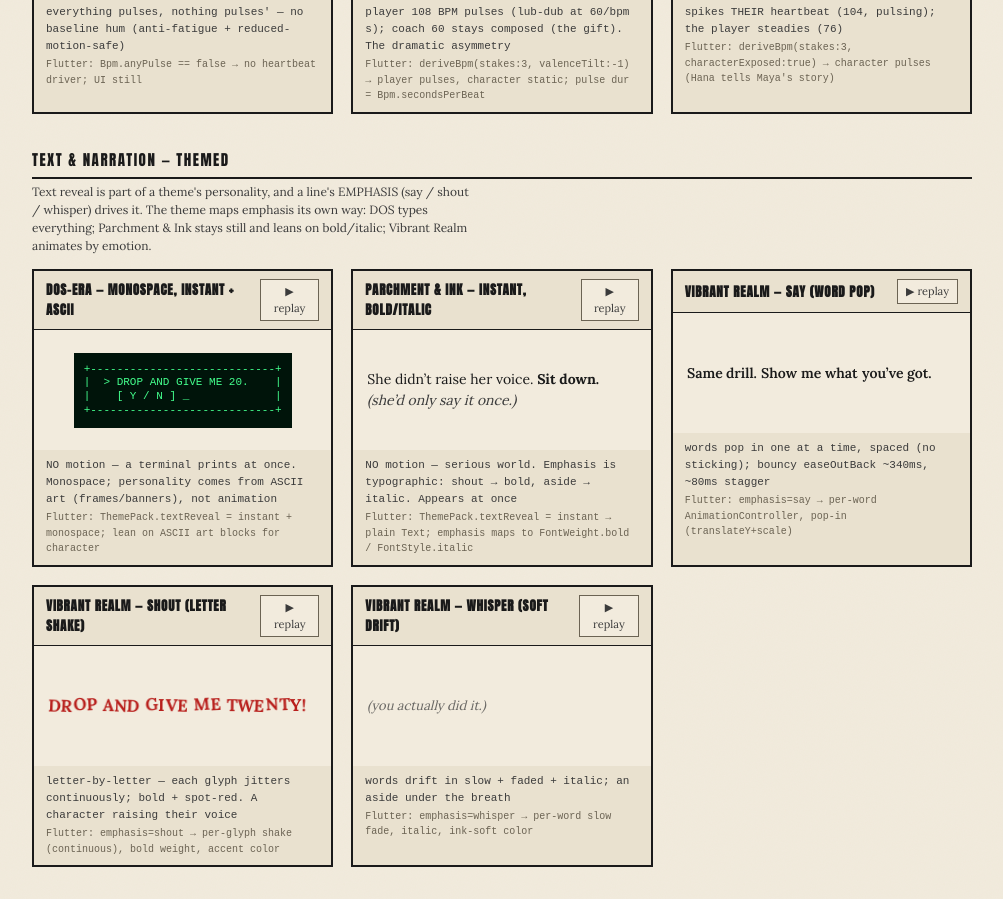
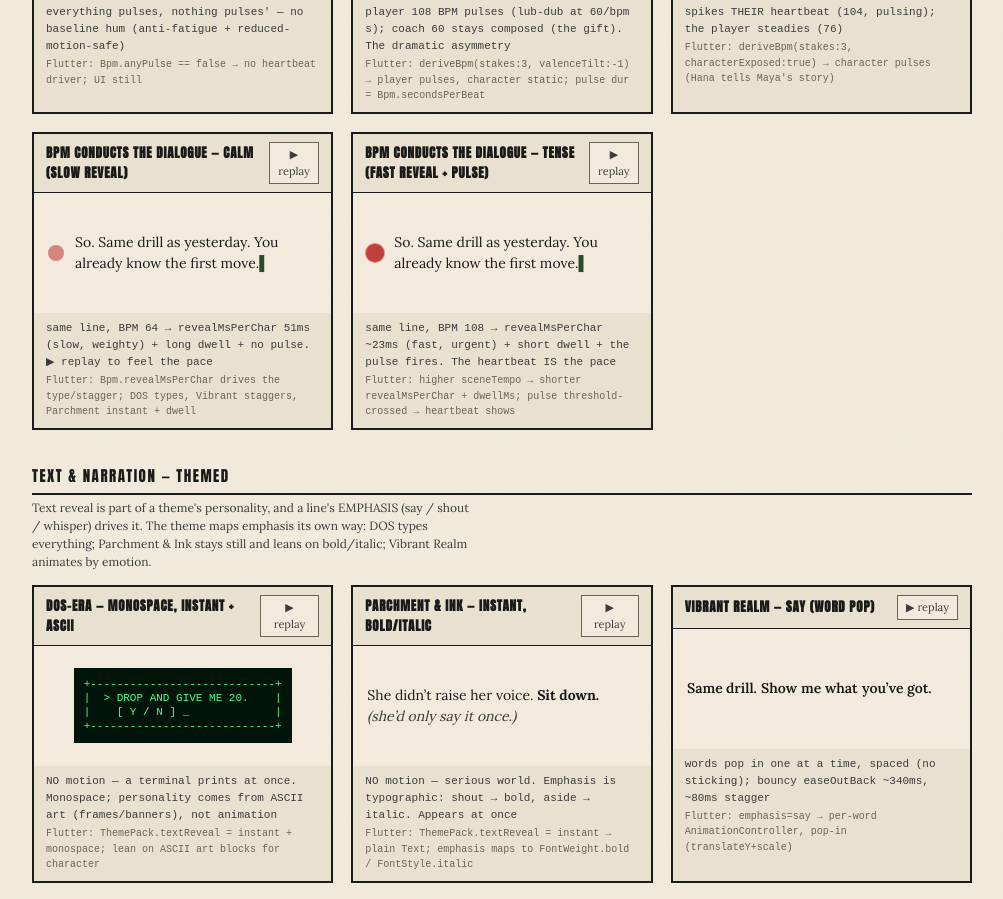
Before and after one commit to cybervaldez/myliar-website, a Next.js app: page /animations in a window 1280 px wide. Shown: the part 2500-3399 px from the top of the page, without its empty margins (138-1141 px from the left). Built offline with nearby package versions, Linux system fonts and the light colour scheme.

Commit message:
deploy: sync website/ from monorepo @ 643e465

```diff
--- a/app/animations/gallery.tsx
+++ b/app/animations/gallery.tsx
@@ -297,6 +297,35 @@ function Heartbeat({ label, bpm }: { label: string; bpm: number }) {
   );
 }
 
+// ── Dialogue PACED by BPM — the heartbeat conducts the reveal ────────────────
+// The same line reveals slow + lingering at a calm BPM, fast + snappy at a tense
+// one (revealMsPerChar = 60ms@calm → 16ms@panic), with the threshold-gated pulse
+// beside it. BPM is the conductor of the dialogue motion. Mirrors lib/bpm.dart.
+function bpmRevealMs(bpm: number) {
+  const t = Math.min(1, Math.max(0, (bpm - 40) / (120 - 40)));
+  return Math.round(60 + (16 - 60) * t);
+}
+function BpmLine({ text, bpm }: { text: string; bpm: number }) {
+  const ms = bpmRevealMs(bpm);
+  const pulses = bpm < 55 || bpm > 90;
+  const [n, setN] = useState(0);
+  useEffect(() => {
+    if (prefersReduced()) { setN(text.length); return; }
+    let i = 0;
+    const id = setInterval(() => { i += 1; setN(i); if (i >= text.length) clearInterval(id); }, ms);
+    return () => clearInterval(id);
+  }, [text, ms]);
+  return (
+    <div className="adk-bpmline">
+      <span
+        className={`adk-hb-dot adk-hb-sm${pulses ? " adk-hb-beat" : ""}`}
+        style={pulses ? ({ "--hb-dur": `${(60 / bpm).toFixed(2)}s` } as React.CSSProperties) : undefined}
+      />
+      <span className="adk-bpmline-txt">{text.slice(0, n)}<span className="adk-cursor">▌</span></span>
+    </div>
+  );
+}
+
 export default function AnimationGallery() {
   return (
     <>
@@ -403,6 +432,21 @@ export default function AnimationGallery() {
           flutter="deriveBpm(stakes:3, characterExposed:true) → character pulses (Hana tells Maya's story)"
         >
           <div className="adk-hb"><Heartbeat label="Hana" bpm={104} /><Heartbeat label="You" bpm={76} /></div>
+        </Demo>
+
+        <Demo
+          title="BPM conducts the dialogue — calm (slow reveal)"
+          spec="same line, BPM 64 → revealMsPerChar 51ms (slow, weighty) + long dwell + no pulse. ▶ replay to feel the pace"
+          flutter="Bpm.revealMsPerChar drives the type/stagger; DOS types, Vibrant staggers, Parchment instant + dwell"
+        >
+          <BpmLine text="So. Same drill as yesterday. You already know the first move." bpm={64} />
+        </Demo>
+        <Demo
+          title="BPM conducts the dialogue — tense (fast reveal + pulse)"
+          spec="same line, BPM 108 → revealMsPerChar ~23ms (fast, urgent) + short dwell + the pulse fires. The heartbeat IS the pace"
+          flutter="higher sceneTempo → shorter revealMsPerChar + dwellMs; pulse threshold-crossed → heartbeat shows"
+        >
+          <BpmLine text="So. Same drill as yesterday. You already know the first move." bpm={108} />
         </Demo>
       </Section>
 
@@ -1006,6 +1050,10 @@ const CSS = `
 @keyframes adk-beat{0%,52%,100%{transform:scale(1);opacity:.5;}12%{transform:scale(1.42);opacity:.95;}24%{transform:scale(1.06);opacity:.66;}34%{transform:scale(1.2);opacity:.85;}}
 .adk-hb-label{font-family:var(--theme-display);font-size:10px;letter-spacing:.1em;color:var(--ink);text-transform:uppercase;}
 .adk-hb-bpm{font-family:ui-monospace,monospace;font-size:10px;color:var(--margin-ink);}
+/* Dialogue paced by BPM — the heartbeat conducts the reveal */
+.adk-bpmline{display:flex;align-items:center;gap:11px;width:100%;}
+.adk-hb-sm{width:16px;height:16px;flex:none;}
+.adk-bpmline-txt{font-family:var(--theme-body);font-size:14px;color:var(--ink);line-height:1.5;}
 
 @media (prefers-reduced-motion: reduce){
   .adk-stamp,.adk-toast,.adk-bar-fill,.adk-bloom,.adk-float,.adk-drop,.adk-relfill,.adk-popword,.adk-whisperword,
```
